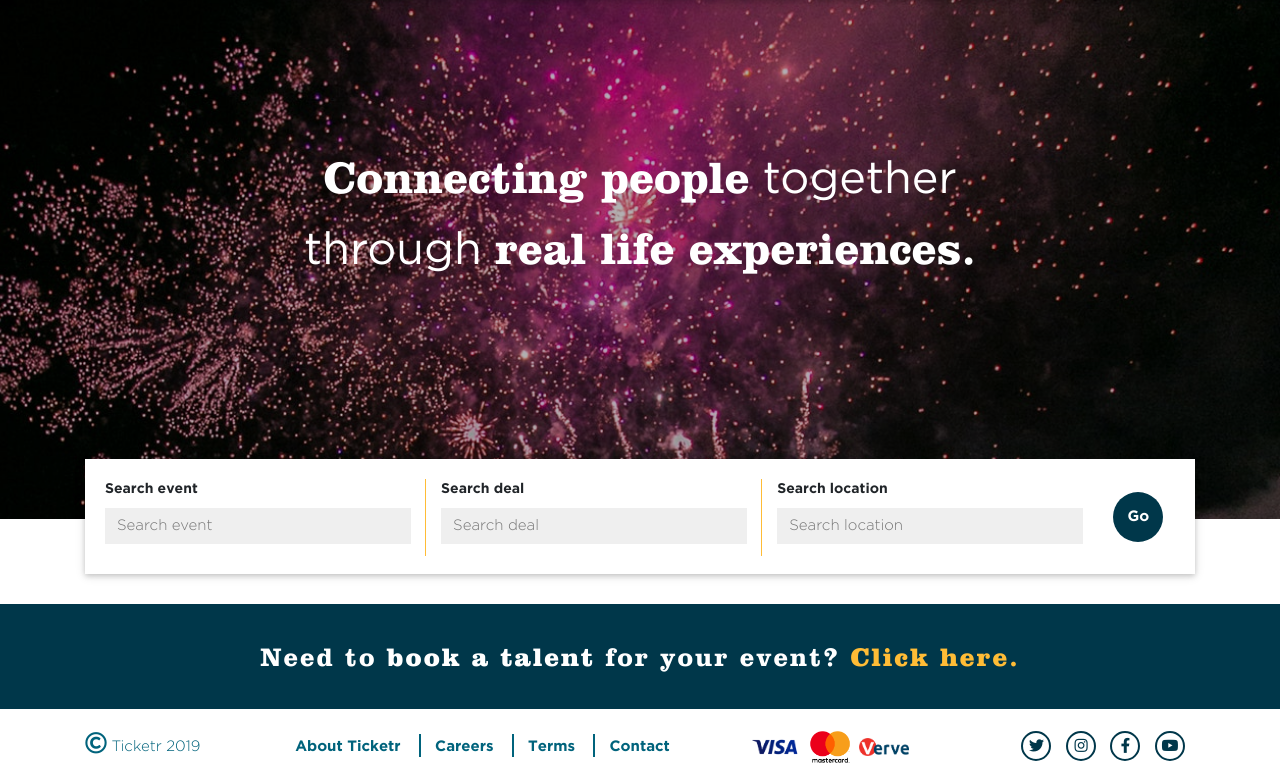
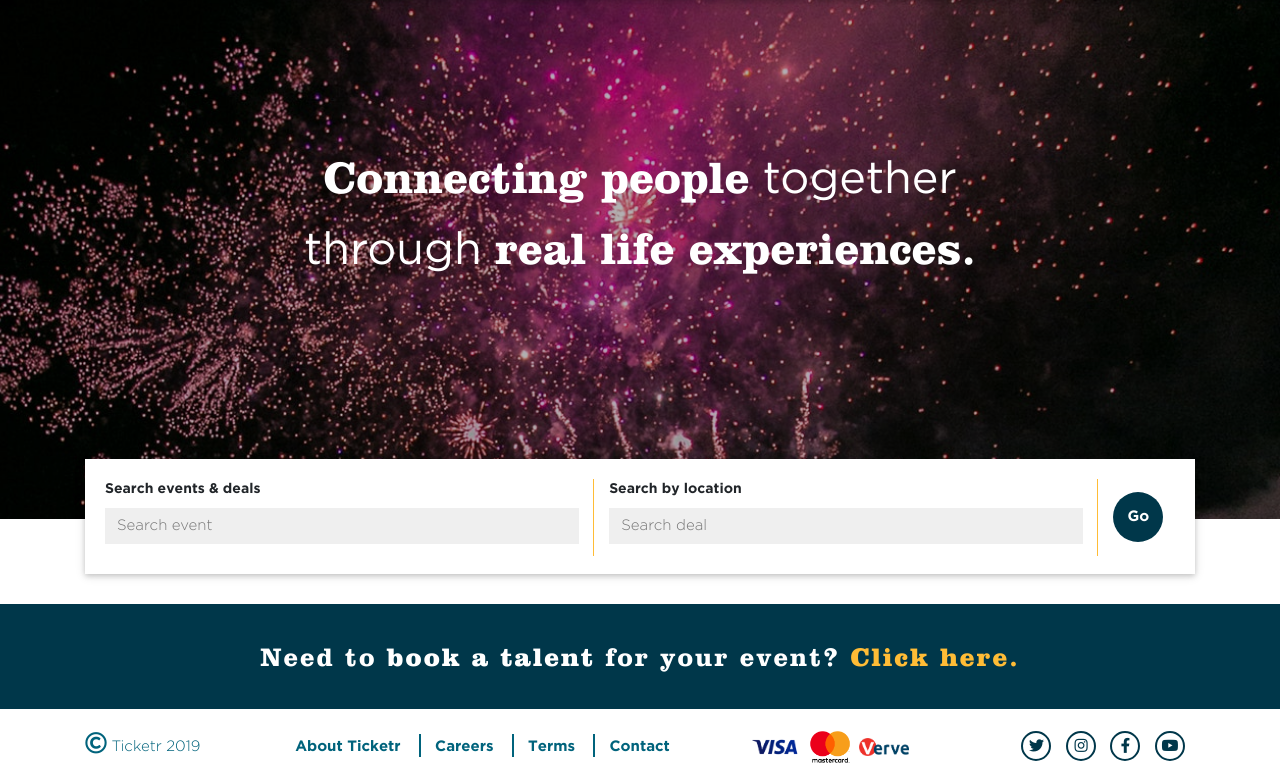
Before and after one commit to odbalogun/ticketr, a Django app: template templates/pages/index.html in a window 1280 px wide. Shown: the part 76-843 px from the top of the page. Run offline with Django 3.2, Linux system fonts and the light colour scheme; the template is opened without the code that fills it, so the values that code supplies are empty; some libraries are stand-ins or nearby versions.

Commit message:
started modifying search form

```diff
--- a/templates/pages/index.html
+++ b/templates/pages/index.html
@@ -17,24 +17,26 @@
                     <div class="row">
                         <div class="col-md-11">
                             <div class="row">
-                                <div class="col-md-4">
+                                <div class="col-md-6">
                                     <div class="form-wrap">
-                                        <label for="">Search event</label>
+                                        <label for="">Search events & deals</label>
                                         <input type="text" placeholder="Search event">
                                     </div>
                                 </div>
-                                <div class="col-md-4">
+                                <div class="col-md-6">
                                     <div class="form-wrap">
-                                        <label for="">Search deal</label>
+                                        <label for="">Search by location</label>
                                         <input type="text" placeholder="Search deal">
                                     </div>
                                 </div>
+                                <!--
                                 <div class="col-md-4">
                                     <div class="form-wrap last">
                                         <label for="">Search location</label>
                                         <input type="text" placeholder="Search location">
                                     </div>
                                 </div>
+                                -->
                             </div>
                         </div>
                         <div class="col-md-1">
```
